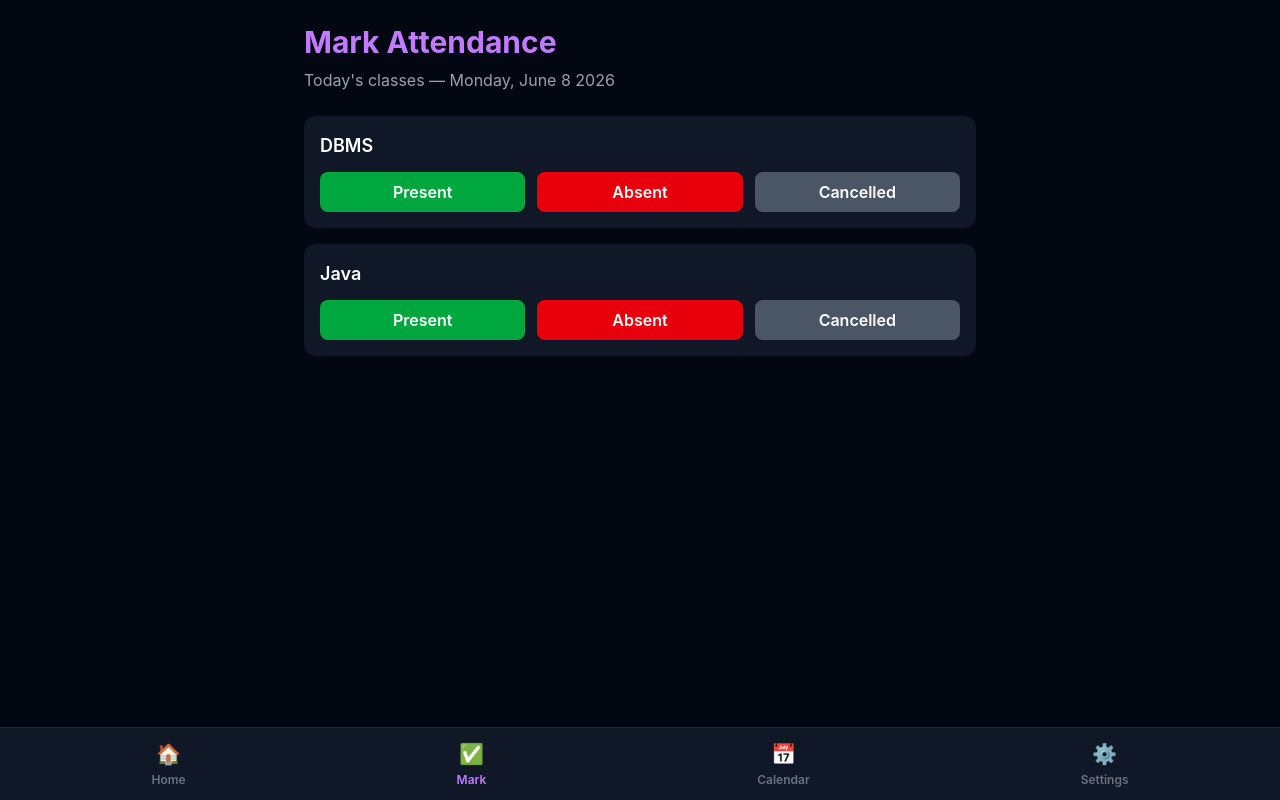
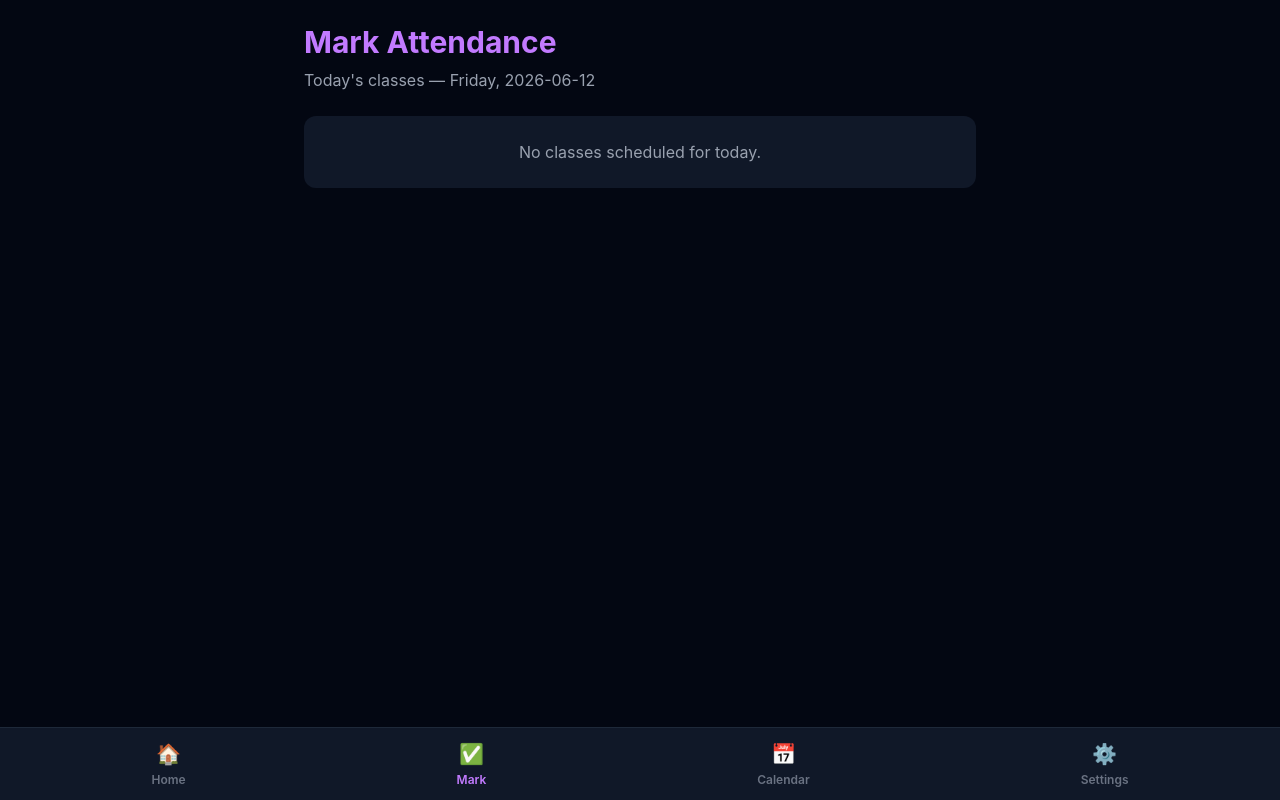
Before and after one commit to Zafin-Mohamed/attendease, a React app in the folder frontend/: page /mark-attendance in a window 1280 px wide. Built offline with nearby package versions, Linux system fonts and the light colour scheme; the HTML template or start-up script is replaced by a standard one.

Commit message:
Connect mark attendance to real subjects with working P/A/C buttons

```diff
--- a/frontend/src/App.jsx
+++ b/frontend/src/App.jsx
@@ -13,6 +13,7 @@ import Settings from './pages/Settings'
 
 function App() {
   const [subjects, setSubjects] = useState([])
+  const [attendanceRecords, setAttendanceRecords] = useState([])
 
   return (
     <BrowserRouter>
@@ -21,7 +22,16 @@ function App() {
         <Route path="/register" element={<Register />} />
         <Route path="/login" element={<Login />} />
         <Route path="/dashboard" element={<Dashboard subjects={subjects} />} />
-        <Route path="/mark-attendance" element={<MarkAttendance />} />
+        <Route
+          path="/mark-attendance"
+          element={
+            <MarkAttendance
+              subjects={subjects}
+              attendanceRecords={attendanceRecords}
+              setAttendanceRecords={setAttendanceRecords}
+            />
+          }
+        />
         <Route path="/timetable-setup" element={<TimetableSetup subjects={subjects} setSubjects={setSubjects} />} />
         <Route path="/subject/:id" element={<SubjectDetail />} />
         <Route path="/what-if" element={<WhatIf />} />
--- a/frontend/src/pages/MarkAttendance.jsx
+++ b/frontend/src/pages/MarkAttendance.jsx
@@ -1,45 +1,103 @@
 import Navbar from '../components/Navbar'
 
-function MarkAttendance() {
+const DAY_NAMES = ['Sunday', 'Monday', 'Tuesday', 'Wednesday', 'Thursday', 'Friday', 'Saturday']
+
+function getTodayDateString() {
+  const today = new Date()
+  const year = today.getFullYear()
+  const month = String(today.getMonth() + 1).padStart(2, '0')
+  const day = String(today.getDate()).padStart(2, '0')
+  return `${year}-${month}-${day}`
+}
+
+function MarkAttendance({ subjects, attendanceRecords, setAttendanceRecords }) {
+  const today = new Date()
+  const todayName = DAY_NAMES[today.getDay()]
+  const todayDate = getTodayDateString()
+
+  const todaysSubjects = subjects.filter((subject) => subject.days.includes(todayName))
+
+  function getStatus(subjectId) {
+    const record = attendanceRecords.find(
+      (r) => r.subjectId === subjectId && r.date === todayDate
+    )
+    return record ? record.status : null
+  }
+
+  function markAttendance(subjectId, status) {
+    const existingIndex = attendanceRecords.findIndex(
+      (r) => r.subjectId === subjectId && r.date === todayDate
+    )
+
+    if (existingIndex === -1) {
+      setAttendanceRecords([
+        ...attendanceRecords,
+        { subjectId, date: todayDate, status },
+      ])
+    } else {
+      const updated = attendanceRecords.map((r, index) =>
+        index === existingIndex ? { ...r, status } : r
+      )
+      setAttendanceRecords(updated)
+    }
+  }
+
   return (
     <div className="min-h-screen bg-gray-950 text-white px-4 py-6">
       <div className="max-w-2xl mx-auto">
         <h1 className="text-3xl font-bold text-purple-400 mb-2">Mark Attendance</h1>
-        <p className="text-gray-400 mb-6">Today's classes — Monday, June 8 2026</p>
+        <p className="text-gray-400 mb-6">Today's classes — {todayName}, {todayDate}</p>
 
+        {todaysSubjects.length === 0 ? (
+          <div className="bg-gray-900 rounded-xl p-6 text-center">
+            <p className="text-gray-400">No classes scheduled for today.</p>
+          </div>
+        ) : (
           <div className="flex flex-col gap-4">
+            {todaysSubjects.map((subject) => {
+              const status = getStatus(subject.id)
 
-          <div className="bg-gray-900 rounded-xl p-4">
-            <p className="text-white font-semibold text-lg mb-3">DBMS</p>
+              return (
+                <div key={subject.id} className="bg-gray-900 rounded-xl p-4">
+                  <p className="text-white font-semibold text-lg mb-3 capitalize">{subject.name}</p>
                   <div className="flex gap-3">
-              <button className="bg-green-600 hover:bg-green-700 text-white px-4 py-2 rounded-lg font-semibold flex-1">
+                    <button
+                      onClick={() => markAttendance(subject.id, 'present')}
+                      className={`px-4 py-2 rounded-lg font-semibold flex-1 ${
+                        status === 'present'
+                          ? 'bg-green-600 text-white'
+                          : 'bg-gray-700 text-gray-300 hover:bg-green-700'
+                      }`}
+                    >
                       Present
                     </button>
-              <button className="bg-red-600 hover:bg-red-700 text-white px-4 py-2 rounded-lg font-semibold flex-1">
+                    <button
+                      onClick={() => markAttendance(subject.id, 'absent')}
+                      className={`px-4 py-2 rounded-lg font-semibold flex-1 ${
+                        status === 'absent'
+                          ? 'bg-red-600 text-white'
+                          : 'bg-gray-700 text-gray-300 hover:bg-red-700'
+                      }`}
+                    >
                       Absent
                     </button>
-              <button className="bg-gray-600 hover:bg-gray-700 text-white px-4 py-2 rounded-lg font-semibold flex-1">
+                    <button
+                      onClick={() => markAttendance(subject.id, 'cancelled')}
+                      className={`px-4 py-2 rounded-lg font-semibold flex-1 ${
+                        status === 'cancelled'
+                          ? 'bg-gray-500 text-white'
+                          : 'bg-gray-700 text-gray-300 hover:bg-gray-600'
+                      }`}
+                    >
                       Cancelled
                     </button>
                   </div>
                 </div>
+              )
+            })}
+          </div>
+        )}
 
-          <div className="bg-gray-900 rounded-xl p-4">
-            <p className="text-white font-semibold text-lg mb-3">Java</p>
-            <div className="flex gap-3">
-              <button className="bg-green-600 hover:bg-green-700 text-white px-4 py-2 rounded-lg font-semibold flex-1">
-                Present
-              </button>
-              <button className="bg-red-600 hover:bg-red-700 text-white px-4 py-2 rounded-lg font-semibold flex-1">
-                Absent
-              </button>
-              <button className="bg-gray-600 hover:bg-gray-700 text-white px-4 py-2 rounded-lg font-semibold flex-1">
-                Cancelled
-              </button>
-            </div>
-          </div>
-
-        </div>
         <div className="pb-20"></div>
       </div>
       <Navbar />
```
Lines whose indentation alone changed are shown as unchanged.
